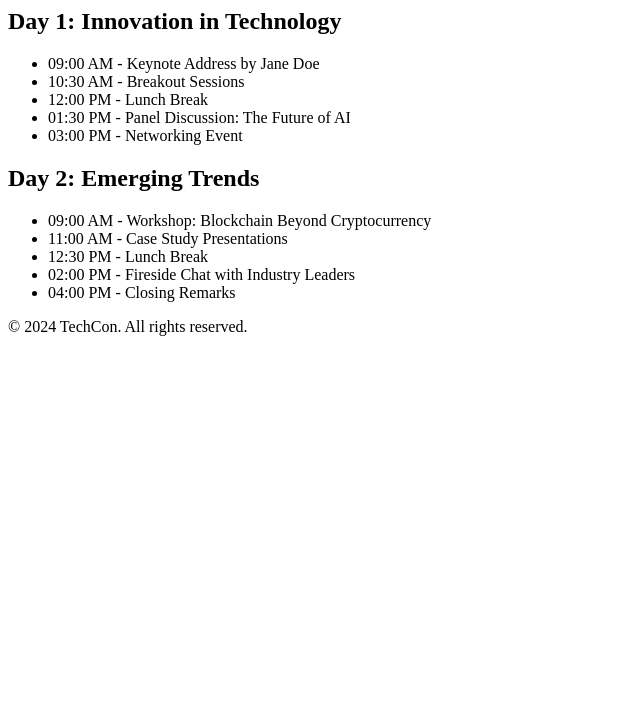
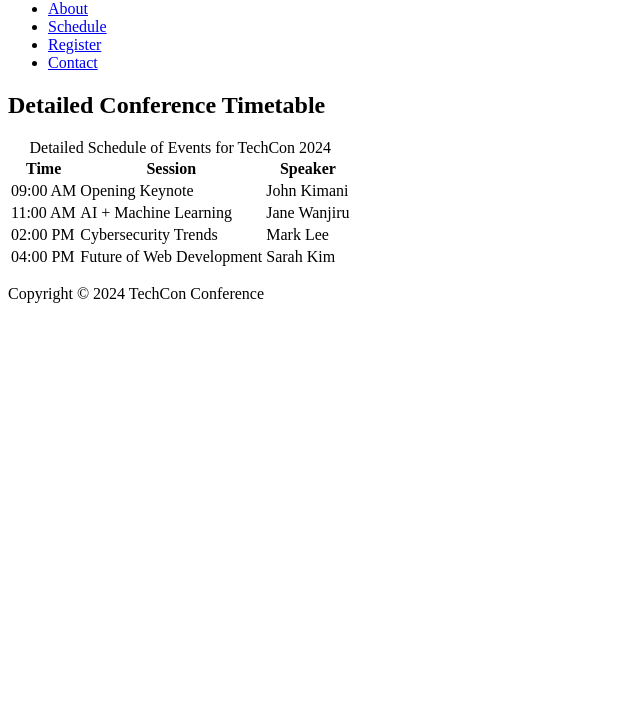
Before and after one commit to Ntinyari1/TechCon_HTML, a plain HTML site: page techcon_website/schedule.html in a window 1280 px wide. Shown: the part 98-800 px from the top of the page, without its empty margins (0-640 px from the left). Drawn offline with Linux system fonts and the light colour scheme.

Commit message:
schedule update

```diff
--- a/techcon_website/schedule.html
+++ b/techcon_website/schedule.html
@@ -6,38 +6,63 @@
     <title>Schedule for TechCon 2024</title>
 </head>
 <body>
-    <!-- Header must link to all 5 pages -->
     <header>
-…</html>
-
-
+        <h1>Schedule for TechCon 2024</h1>
+        <nav>
+            <ul>
+                <li><a href="index.html">Home</a></li>
+                <li><a href="about.html">About</a></li>
+                <li><a href="schedule.html">Schedule</a></li>
+                <li><a href="register.html">Register</a></li>
+                <li><a href="contact.html">Contact</a></li>
+            </ul>
+        </nav>
     </header>
 
     <main>
-        <h1>TechCon 2024 Schedule</h1>
-        <section>
-            <h2>Day 1: Innovation in Technology</h2>
-            <ul>
-                <li>09:00 AM - Keynote Address by Jane Doe</li>
-                <li>10:30 AM - Breakout Sessions</li>
-                <li>12:00 PM - Lunch Break</li>
-                <li>01:30 PM - Panel Discussion: The Future of AI</li>
-                <li>03:00 PM - Networking Event</li>
-            </ul>
-        </section>
+        <h2>Detailed Conference Timetable</h2>
 
-        <section>
-            <h2>Day 2: Emerging Trends</h2>
-            <ul>
-                <li>09:00 AM - Workshop: Blockchain Beyond Cryptocurrency</li>
-                <li>11:00 AM - Case Study Presentations</li>
-                <li>12:30 PM - Lunch Break</li>
-                <li>02:00 PM - Fireside Chat with Industry Leaders</li>
-                <li>04:00 PM - Closing Remarks</li>
-            </ul>
-        </section>
+        <!-- REQUIRED: <table> tag -->
+        <table>
+            <!-- REQUIRED: <caption> tag with exact text -->
+            <caption>Detailed Schedule of Events for TechCon 2024</caption>
+
+            <thead>
+                <tr>
+                    <!-- REQUIRED: <th scope="col"> -->
+                    <th scope="col">Time</th>
+                    <th scope="col">Session</th>
+                    <th scope="col">Speaker</th>
+                </tr>
+            </thead>
+            <tbody>
+                <tr>
+                    <!-- REQUIRED: <td> tag -->
+                    <td>09:00 AM</td>
+                    <td>Opening Keynote</td>
+                    <td>John Kimani</td>
+                </tr>
+                <tr>
+                    <td>11:00 AM</td>
+                    <td>AI + Machine Learning</td>
+                    <td>Jane Wanjiru</td>
+                </tr>
+                <tr>
+                    <td>02:00 PM</td>
+                    <td>Cybersecurity Trends</td>
+                    <td>Mark Lee</td>
+                </tr>
+                <tr>
+                    <td>04:00 PM</td>
+                    <td>Future of Web Development</td>
+                    <td>Sarah Kim</td>
+                </tr>
+            </tbody>
+        </table>
     </main>
 
     <footer>
-        <p>&copy; 2024 TechCon. All rights reserved.</p>
+        <p>Copyright &copy; 2024 TechCon Conference</p>
     </footer>
+</body>
+</html>
```
